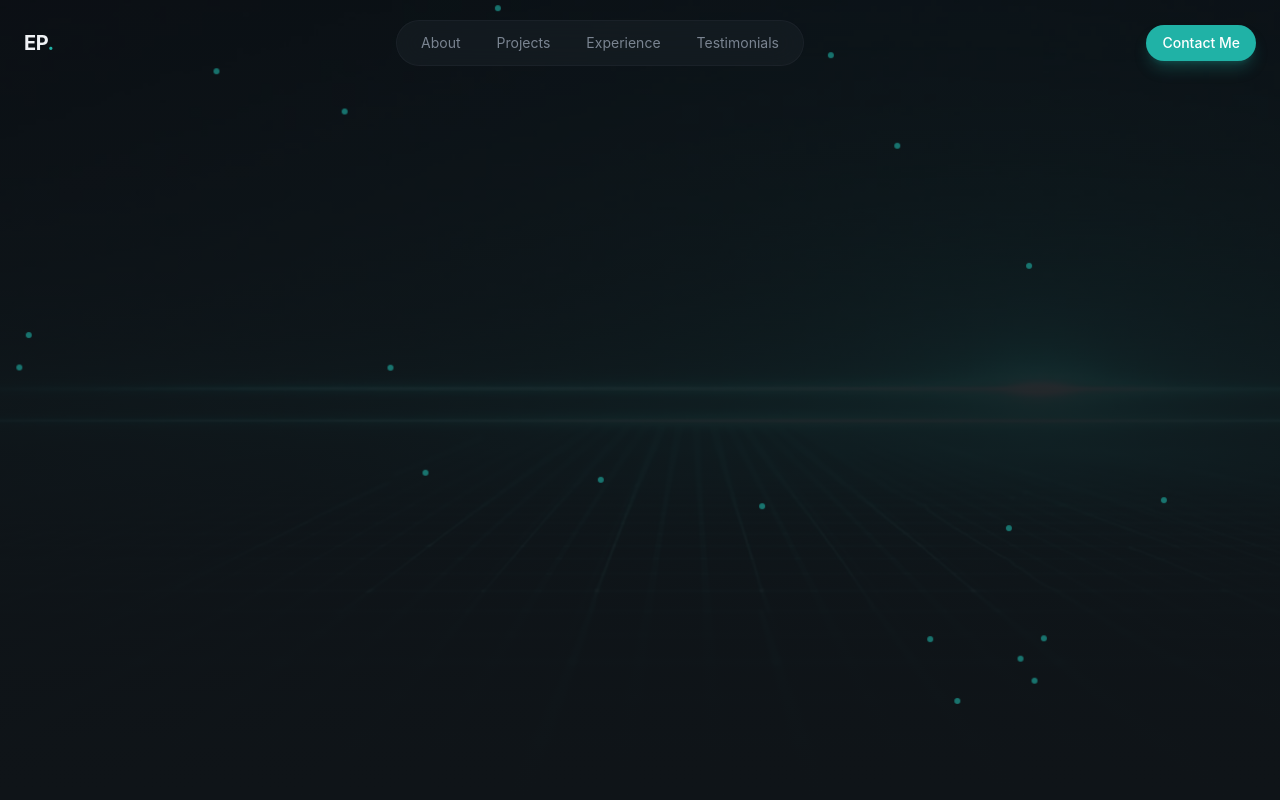
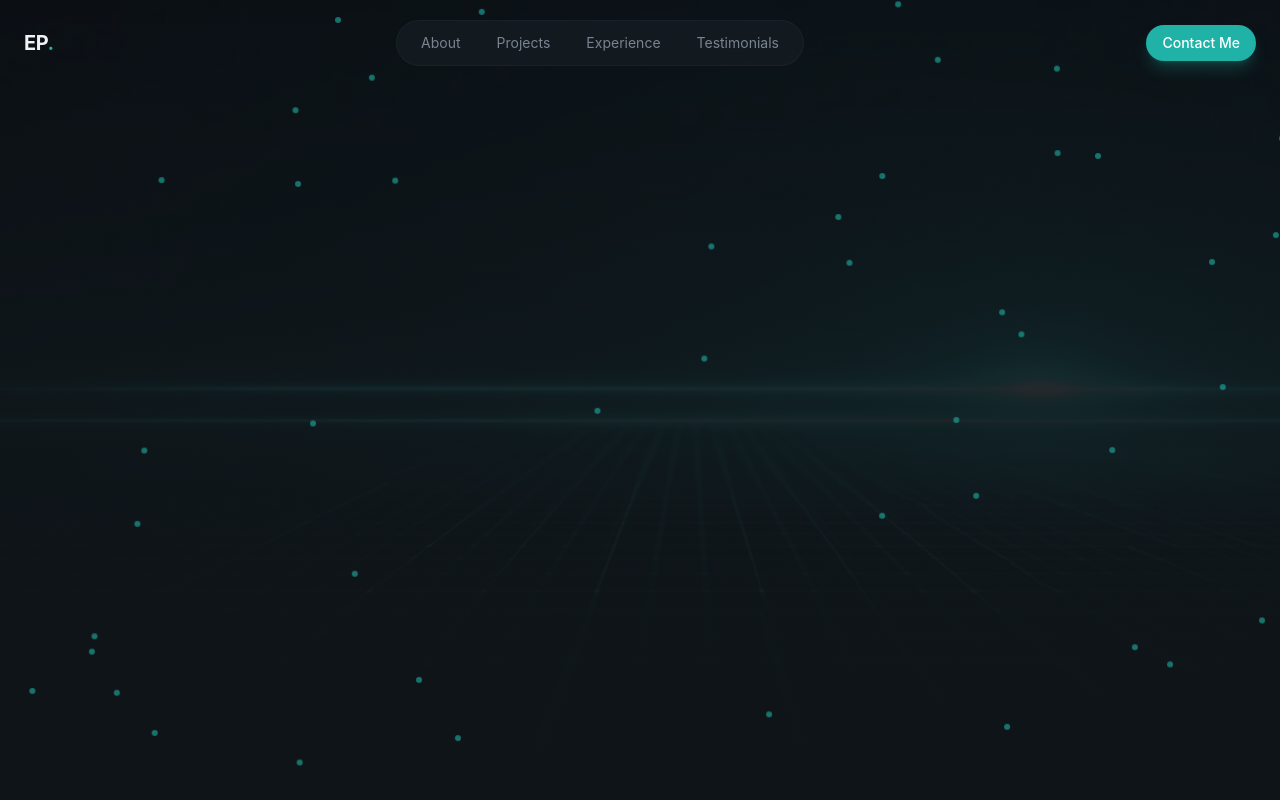
Before and after one commit to eissamonet/SWD-Portfolio, a React (Vite) app: page / in a window 1280 px wide. Built offline with nearby package versions, Linux system fonts and the light colour scheme.

Commit message:
animation added

```diff
--- a/src/sections/Hero.jsx
+++ b/src/sections/Hero.jsx
@@ -13,14 +13,14 @@ export const Hero = () => {
 
       {/* green floating dots */}
       <div className="absolute inset-0 overflow-hidden pointer-events-none">
-        {[...Array(20)].map((_, i) => (
+        {[...Array(45)].map((_, i) => (
            <div className="absolute w-1.5 h-1.5 rounded-full opacity-60"
            style={{
             backgroundColor: "#20B2A6",
             left: `${Math.random() * 100}%`,
             top: `${Math.random() * 100}%`,
             animation: `slow-drift ${15 + Math.random() * 30}s ease-in-out infinite`,
-
+            animationDelay: `${Math.random() * 5}s`,
            }} />
         ))}
       </div>
```
